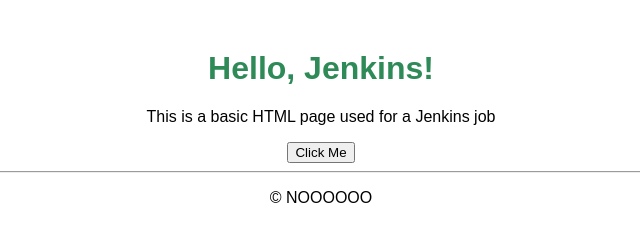
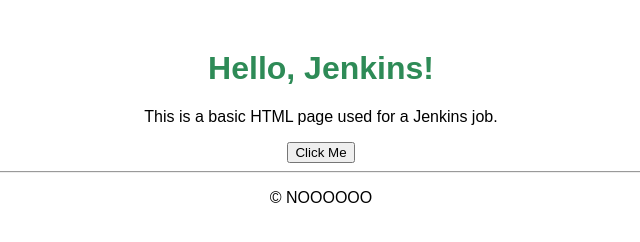
Before and after one commit to Nithien-SA/DevOps, a plain HTML site: page index.html in a window 1280 px wide. Shown: the full height of the page, 319-959 px from the left. Drawn offline with Linux system fonts and the light colour scheme.

Commit message:
Update index.html

```diff
--- a/index.html
+++ b/index.html
@@ -6,7 +6,7 @@
 <body style="font-family: Arial, sans-serif; text-align: center; margin-top: 50px;">
 
     <h1 style="color: #2E8B57;">Hello, Jenkins!</h1>
-    <p>This is a basic HTML page used for a Jenkins job</p>
+    <p>This is a basic HTML page used for a Jenkins job.</p>
 
     <button onclick="showMessage()">Click Me</button>
 
```
